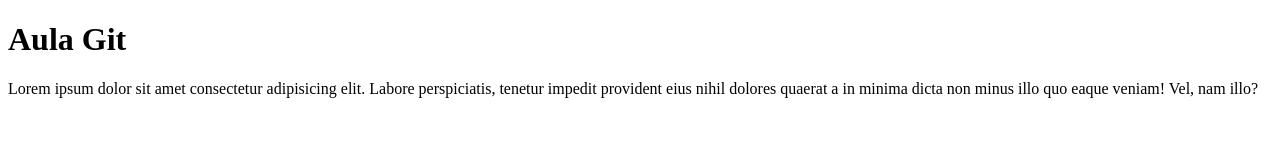
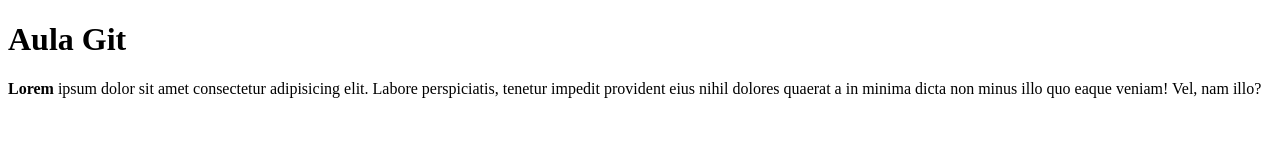
Before and after one commit to GleiceKellyCarvalho/primeiroprojeto, a plain HTML site: page index.html in a window 1280 px wide. Drawn offline with Linux system fonts and the light colour scheme.

Commit message:
Primeiro commit

```diff
--- a/index.html
+++ b/index.html
@@ -7,6 +7,8 @@
 </head>
 <body>
    <h1>Aula Git</h1>
-   <p>Lorem ipsum dolor sit amet consectetur adipisicing elit. Labore perspiciatis, tenetur impedit provident eius nihil dolores quaerat a in minima dicta non minus illo quo eaque veniam! Vel, nam illo?</p>
+   <p><strong>Lorem</strong> ipsum dolor sit amet consectetur adipisicing elit. Labore perspiciatis, tenetur impedit provident eius nihil dolores quaerat a in minima dicta non minus illo quo eaque veniam! Vel, nam illo?</p>
+
+
 </body>
 </html>
```
Also changed, not shown: contato.html (renamed from contaro.html).
